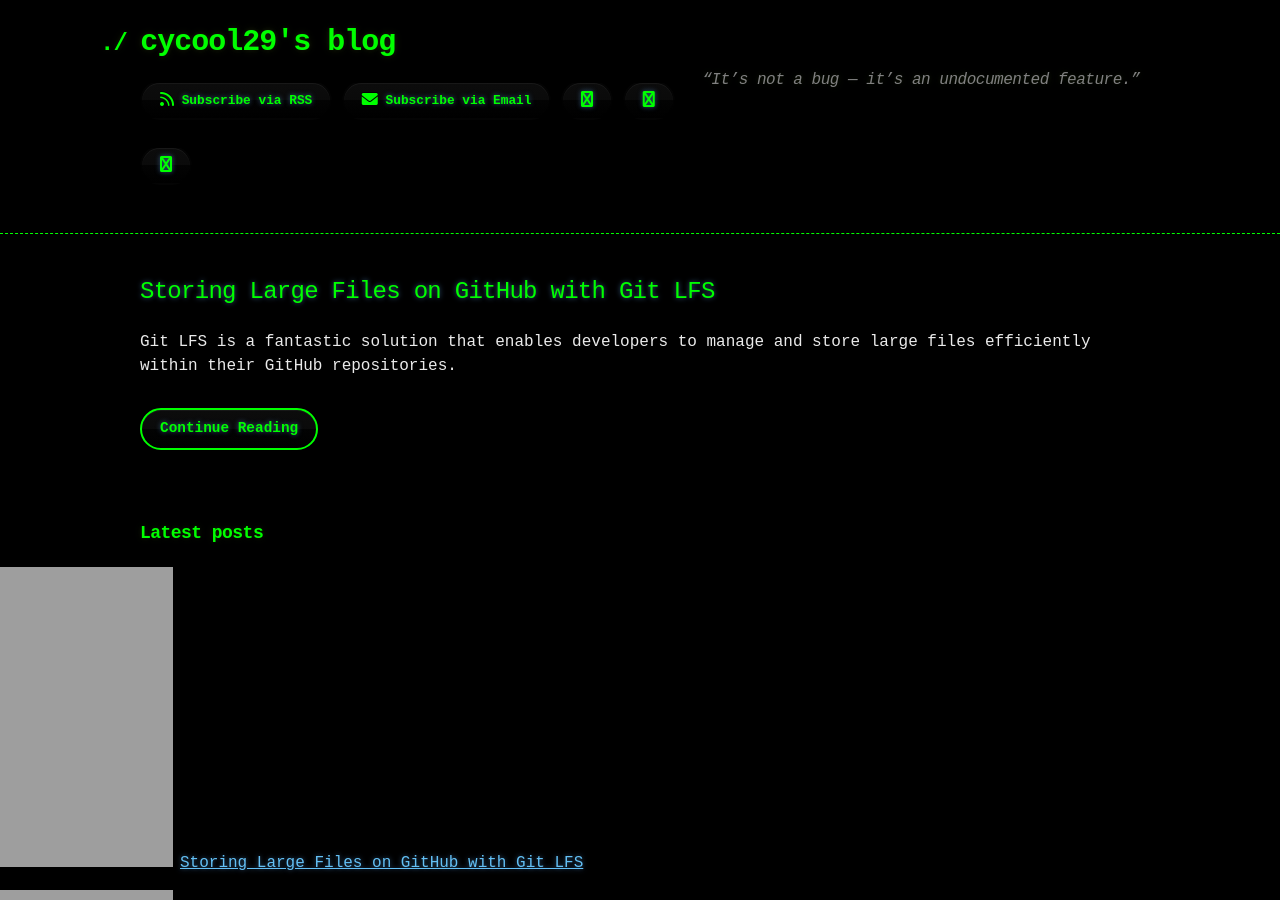
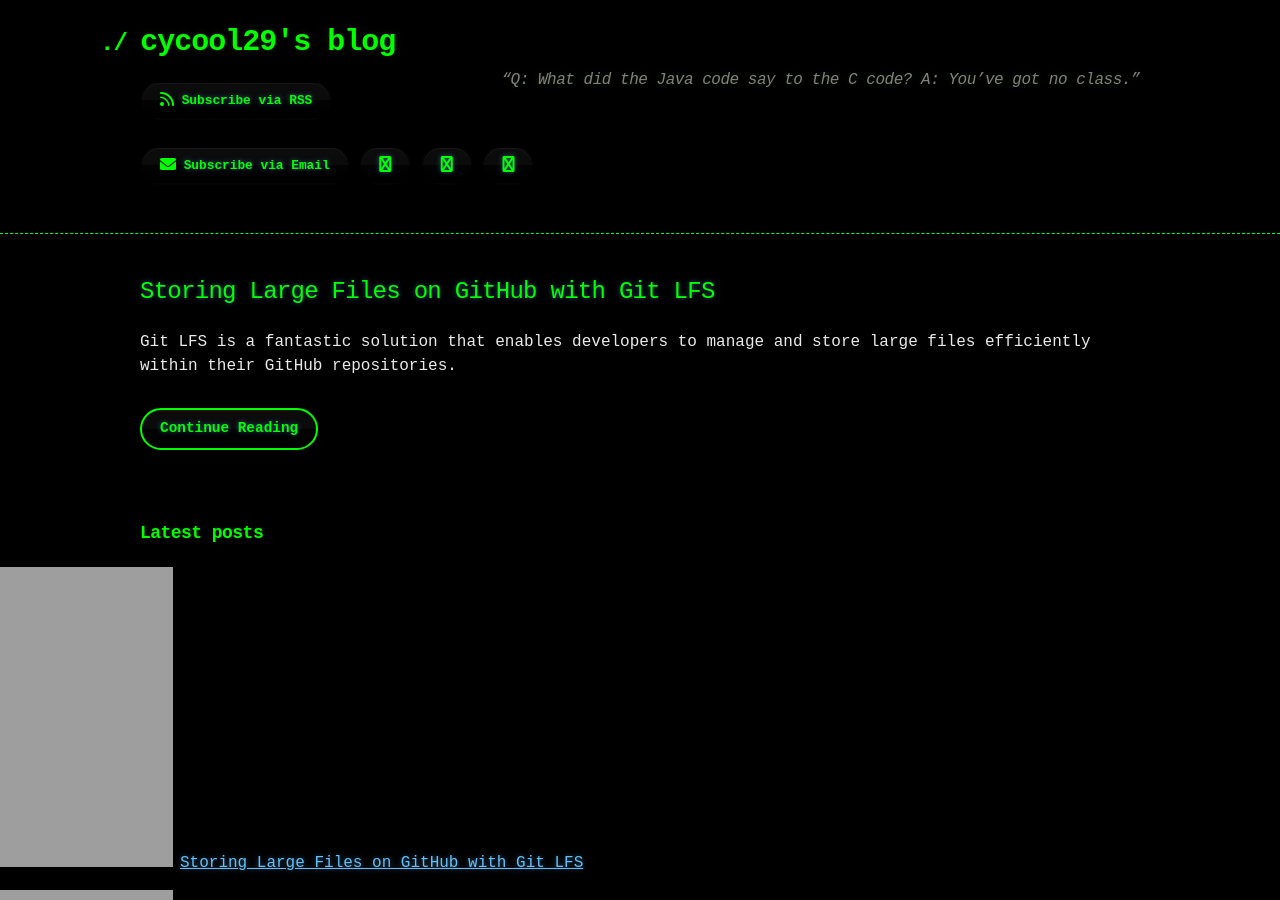
Before and after one commit to cycool29/cycool29.github.io, a Jekyll site: the page built from index.md, in a window 1280 px wide and 900 px high. Built offline with Jekyll 4.4.1, drawn with Linux system fonts in a browser that asks for light colours; a style sheet for code colours, icons or effects is not loaded.

Commit message:
Update quotes

```diff
--- a/_config.yml
+++ b/_config.yml
@@ -1,5 +1,5 @@
 title: cycool29's blog
-description: "“It’s not a bug — it’s an undocumented feature.” "
+description: "“Q: What did the Java code say to the C code? A: You’ve got no class.” "
 bio: A high school student. Intermediate in Python, Git, Bash. Learning JavaScript. He/Him. "
 author: cycool29
 url: https://cycool29.github.io
```
